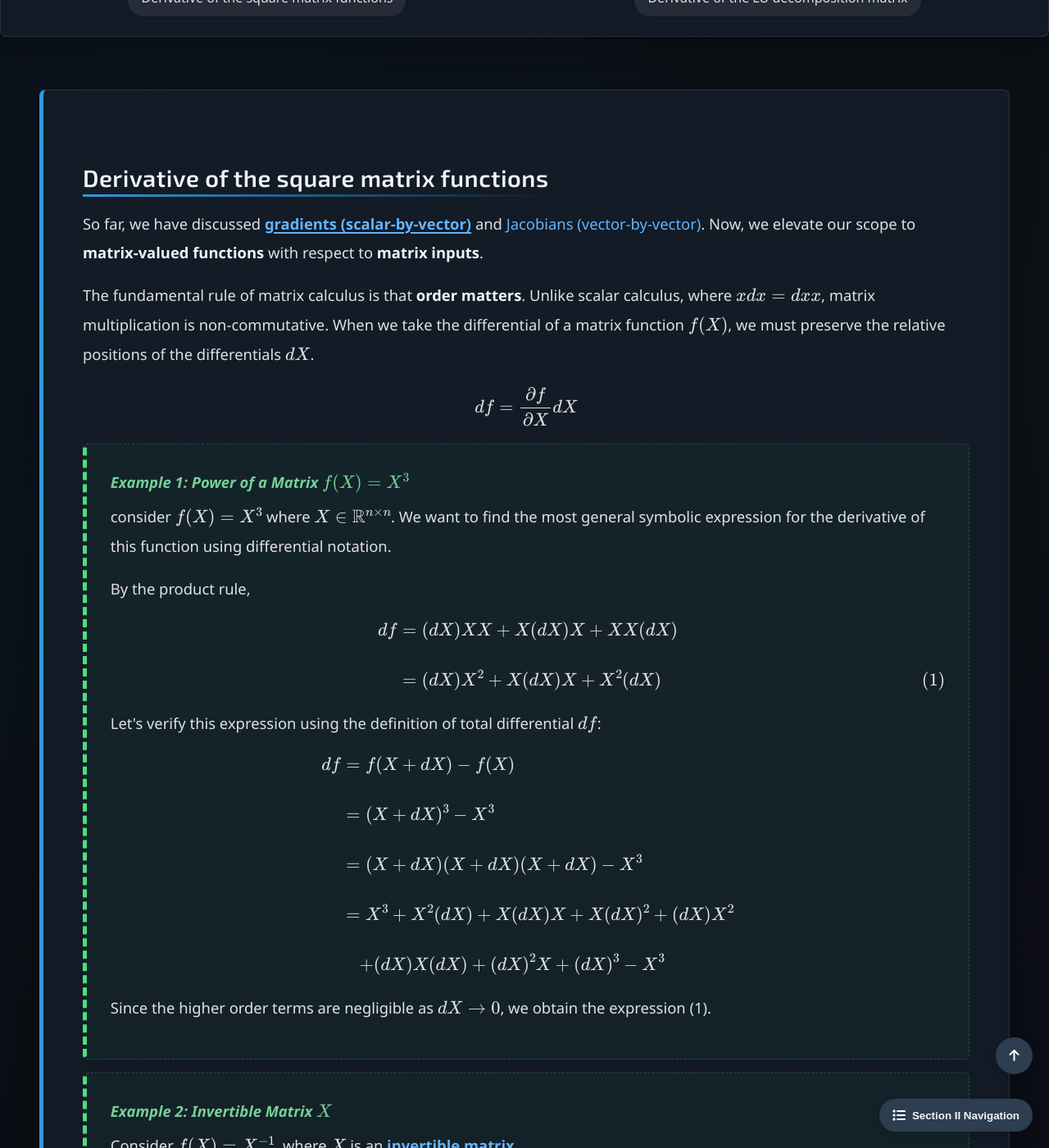
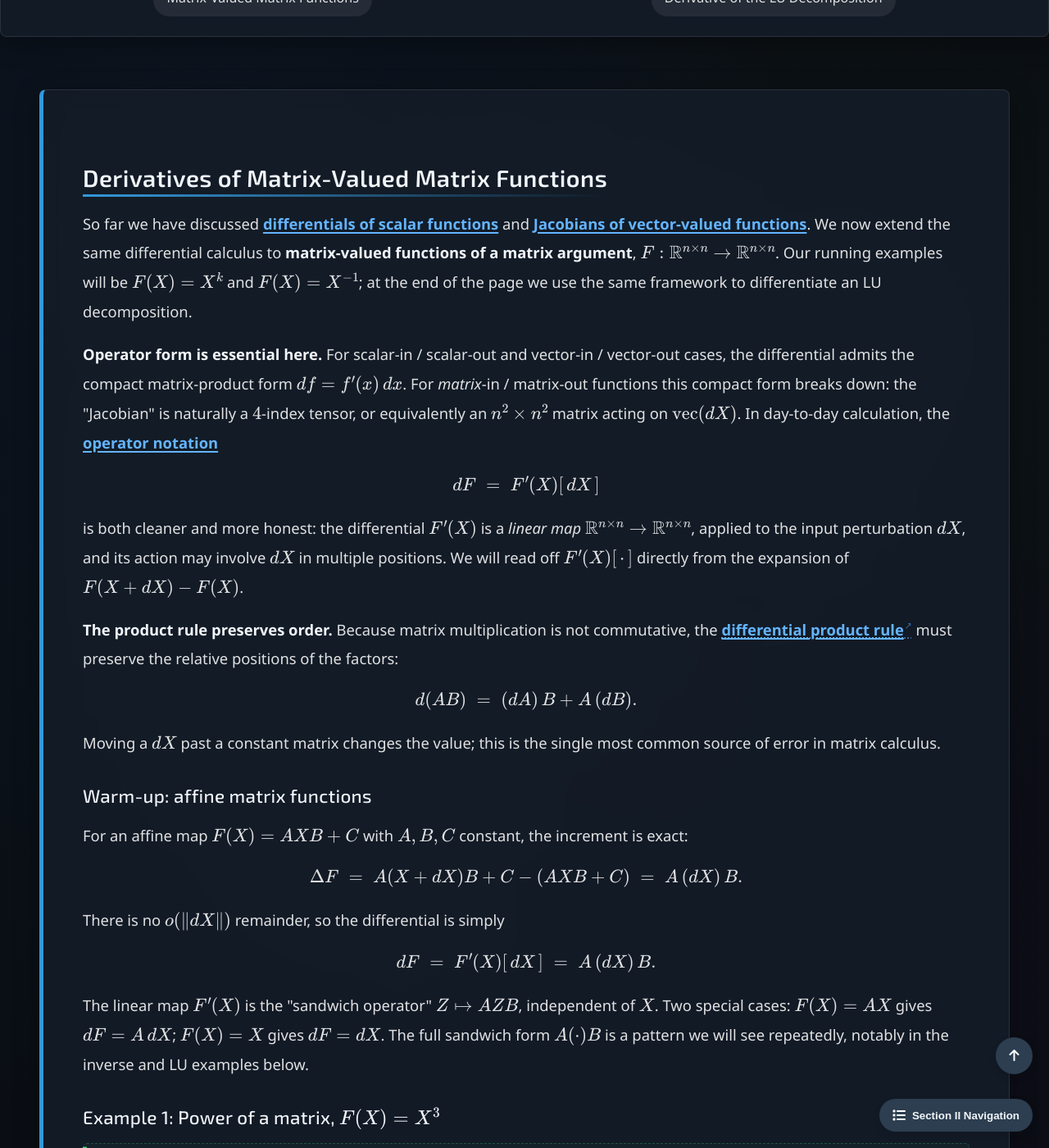
Before and after one commit to Yusukey01/yusukey01.github.io, a Jekyll site: the page built from Mathematics/Calculus/matrix_cal.html, in a window 1280 px wide and 1400 px high, scrolled down 520 px. Shown: the whole window at 82% size. Built offline with Jekyll 4.4.1, drawn with Linux system fonts in a browser that asks for light colours; some of the changed text lies outside the part shown.

Commit message:
NEW calc-3

```diff
--- a/Mathematics/Calculus/matrix_cal.html
+++ b/Mathematics/Calculus/matrix_cal.html
@@ -18,140 +18,224 @@ uses_python: false
         {% include section_navigation.html %}
 
         <div class="topic-nav">
-            <a href="#square">Derivative of the square matrix functions</a>
-            <a href="#lu">Derivative of the LU decomposition matrix</a>
+            <a href="#square">Matrix-Valued Matrix Functions</a>
+            <a href="#lu">Derivative of the LU Decomposition</a>
         </div>
 
         <div class="container">
 
             <section id="square" class="section-content">
-                <h2>Derivative of the square matrix functions</h2>
+                <h2>Derivatives of Matrix-Valued Matrix Functions</h2>
 
                 <p>
-                    So far, we have discussed <a href="linear_approximation.html#ex1"><strong>gradients (scalar-by-vector)</strong></a> and
-                    <a href="jacobian.html">Jacobians (vector-by-vector)</strong></a>. Now,
-                    we elevate our scope to <strong>matrix-valued functions</strong> with respect to <strong>matrix inputs</strong>.
+                    So far we have discussed
+                    <a href="linear_approximation.html#D-differential"><strong>differentials of scalar functions</strong></a>
+                    and <a href="jacobian.html#D-jacobian"><strong>Jacobians of vector-valued functions</strong></a>.
+                    We now extend the same differential calculus to
+                    <strong>matrix-valued functions of a matrix argument</strong>,
+                    \(F : \mathbb{R}^{n \times n} \to \mathbb{R}^{n \times n}\). Our running examples will be
+                    \(F(X) = X^k\) and \(F(X) = X^{-1}\); at the end of the page we use the same framework to
+                    differentiate an LU decomposition.
                 </p>
 
                 <p>
-                    The fundamental rule of matrix calculus is that <strong>order matters</strong>. Unlike scalar calculus, where
-                    \(xdx = dxx\), matrix multiplication is non-commutative. When we take the differential of a matrix function \(f(X)\),
-                    we must preserve the relative positions of the differentials \(dX\).
+                    <strong>Operator form is essential here.</strong> For scalar-in / scalar-out and
+                    vector-in / vector-out cases, the differential admits the compact matrix-product form
+                    \(df = f'(x)\,dx\). For <em>matrix</em>-in / matrix-out functions this compact form breaks down:
+                    the "Jacobian" is naturally a \(4\)-index tensor, or equivalently an \(n^2 \times n^2\) matrix
+                    acting on \(\mathrm{vec}(dX)\). In day-to-day calculation, the
+                    <a href="jacobian.html#jacobian"><strong>operator notation</strong></a>
                     \[
-                    df = \frac{\partial f}{\partial X}dX
+                    dF \;=\; F'(X)[\,dX\,]
                     \]
-                </p>
-
-                <div class="proof">
-                    <span class="proof-title">Example 1: Power of a Matrix \(f(X) = X^3\)</span>
-                    <p>
-                        consider \(f(X) = X^3\) where \(X \in \mathbb{R}^{n \times n}\). We want to find the most general
-                        symbolic expression for the derivative of this function using differential notation.
-                    </p>
-                    <p>
-                        By the product rule,
-                        \[
-                        \begin{align*}
-                        df &=  (dX) X X  + X(dX)X  +X X (dX) \\\\
-                        &= (dX)X^2 + X(dX)X + X^2(dX) \tag{1}
-                        \end{align*}
-                        \]
-                        Let's verify this expression using the definition of total differential \(df\):
-                        \[
-                        \begin{align*}
-                        df &= f(X + dX) - f(X) \\\\
-                        &= (X+dX)^3 - X^3 \\\\
-                        &= (X+dX)(X+dX)(X+dX) - X^3 \\\\
-                        &= X^3 + X^2(dX) + X(dX)X + X(dX)^2 + (dX)X^2 \\\\
-                        &\quad + (dX)X(dX) + (dX)^2X + (dX)^3 - X^3
-                        \end{align*}
-                        \]
-                        Since the higher order terms are negligible as \(dX \to 0\), we obtain the expression (1).
-                    </p>
-                </div>
-
-                <div class="proof">
-                    <span class="proof-title">Example 2: Invertible Matrix \(X\)</span>
-                    <p>
-                        Consider \(f(X) = X^{-1}\), where \(X\) is an <a href="../Linear_algebra/matrix_algebra.html#inv"><strong>invertible matrix</strong></a>.
-                    </p>
-                    <p>
-                        Since \(X^{-1}X = I\),
-                        \[
-                        d(X^{-1}X) = d(I) = 0 \, \in \mathbb{R}^{m \times n}.
-                        \]
-                        Then by the product rule,
-                        \[
-                        \begin{align*}
-                        &df = d(X^{-1})X + X^{-1}(dX) = 0 \\\\
-                        &\Longrightarrow  d(X^{-1})X = - X^{-1}(dX).
-                        \end{align*}
-                        \]
-                        Thus,
-                        \[
-                        df = d(X^{-1}) = - X^{-1}(dX)X^{-1}.
-                        \]
-                    </p>
-                </div>
-            </section>
-
-            <section id="lu" class="section-content">
-                <h2>Derivative of the LU decomposition matrix</h2>
-
-                <p>
-                    <a href="../Linear_algebra/matrix_algebra.html#lu"><strong>LU decomposition</strong></a> is a pillar of numerical linear algebra,
-                    factoring a square matrix \(X\) into a lower triangular matrix \(L\) (with unit diagonal) and an upper triangular matrix \(U\).
-                    Understanding the sensitivity of this decomposition to changes in \(X\) is vital for <strong>stability analysis</strong> in numerical solvers.
+                    is both cleaner and more honest: the differential \(F'(X)\) is a <em>linear map</em>
+                    \(\mathbb{R}^{n \times n} \to \mathbb{R}^{n \times n}\), applied to the input perturbation \(dX\),
+                    and its action may involve \(dX\) in multiple positions. We will read off \(F'(X)[\,\cdot\,]\)
+                    directly from the expansion of \(F(X + dX) - F(X)\).
                 </p>
 
                 <p>
-                    Starting from the definition \(X = LU\), we apply the product rule to find the relationship between the differentials:
+                    <strong>The product rule preserves order.</strong> Because matrix multiplication is not
+                    commutative, the
+                    <a href="linear_approximation.html#T-differential_product_rule" class="ref-link"><strong>differential product rule</strong></a>
+                    must preserve the relative positions of the factors:
                     \[
-                    dX = d(LU) = (dL)U + L(dU)
+                    d(AB) \;=\; (dA)\,B + A\,(dB).
                     \]
-                    Here, \(dL\) and \(dU\) must preserve the structural constraints: \(dL\) is strictly lower triangular (diagonal is zero because \(L_{ii}=1\)),
-                    and \(dU\) is upper triangular.
+                    Moving a \(dX\) past a constant matrix changes the value; this is the single most common source
+                    of error in matrix calculus.
                 </p>
 
+                <h3>Warm-up: affine matrix functions</h3>
+
+                <p>
+                    For an affine map \(F(X) = AXB + C\) with \(A, B, C\) constant, the increment is exact:
+                    \[
+                    \Delta F \;=\; A(X + dX)B + C - (AXB + C) \;=\; A\,(dX)\,B.
+                    \]
+                    There is no \(o(\|dX\|)\) remainder, so the differential is simply
+                    \[
+                    dF \;=\; F'(X)[\,dX\,] \;=\; A\,(dX)\,B.
+                    \]
+                    The linear map \(F'(X)\) is the "sandwich operator" \(Z \mapsto AZB\), independent of \(X\). Two
+                    special cases: \(F(X) = AX\) gives \(dF = A\,dX\); \(F(X) = X\) gives \(dF = dX\). The full
+                    sandwich form \(A(\cdot)B\) is a pattern we will see repeatedly, notably in the inverse and LU
+                    examples below.
+                </p>
+
+                <h3>Example 1: Power of a matrix, \(F(X) = X^3\)</h3>
+
                 <div class="proof">
-                    <span class="proof-title">A \(2 \times 2\) Analytical Example</span>
+                    <span class="proof-title">Example 1.</span>
                     <p>
-                        Consider
-                        \[
-                        L = \begin{bmatrix} 1 & 0 \\ L_{21} & 1 \end{bmatrix}
-                        \]
-                        and
-                        \[
-                        U = \begin{bmatrix} U_{11} & U_{12} \\ 0 & U_{22} \end{bmatrix}.
-                        \]
-                    </p>
-                    <p>
-                        Their differentials are constrained as:
-                        \[
-                        dL = \begin{bmatrix} 0 & 0 \\ d(L_{21}) & 0 \end{bmatrix}
-                        \]
-                        and
-                        \[
-                        dU = \begin{bmatrix} d(U_{11}) & d(U_{12}) \\ 0 & d(U_{22}) \end{bmatrix}.
-                        \]
-                        The total differential \(dX\) is then computed as:
+                        Let \(F(X) = X^3\) with \(X \in \mathbb{R}^{n \times n}\). Expanding the increment and keeping
+                        only linear-in-\(dX\) terms:
                         \[
                         \begin{align*}
-                        d(X) &= \begin{bmatrix} 0 & 0 \\ d(L_{21}) & 0 \end{bmatrix}\begin{bmatrix}  U_{11} & U_{12} \\ 0 & U_{22} \end{bmatrix}
-                            + \begin{bmatrix} 1 & 0 \\ L_{21} & 1 \end{bmatrix}\begin{bmatrix} d( U_{11}) & d(U_{12}) \\ 0 & d(U_{22}) \end{bmatrix}\\\\
-                            &= \begin{bmatrix} d(U_{11}) & d(U_{12}) \\ d(L_{21}) & d(U_{22}) \end{bmatrix}
+                        (X+dX)^3 - X^3
+                           &= X^3 + X^2(dX) + X(dX)X + X(dX)^2 \\
+                           &\quad + (dX)X^2 + (dX)X(dX) + (dX)^2 X + (dX)^3 - X^3.
                         \end{align*}
                         \]
+                        The six bilinear and trilinear terms in \(dX\) are \(o(\|dX\|)\). The three linear terms give
+                        the differential:
+                        \[
+                        dF \;=\; F'(X)[\,dX\,] \;=\; (dX)X^2 + X(dX)X + X^2(dX).
+                        \]
+                        Note how each of the three factors of \(X\) in \(X^3\) contributes one term, with \(dX\)
+                        inserted at that factor's position; the non-commutativity of multiplication forbids
+                        collecting them into a single "coefficient". \(\blacksquare\)
                     </p>
                 </div>
 
                 <div class="insight-box">
-                        <h3>Application: Sensitivity in Structural Engineering</h3>
+                    <h3>Why there is no single "\(\partial F / \partial X\)" matrix</h3>
                     <p>
-                            This matrix-level differential allows us to calculate how small perturbations in the input matrix \(X\)
-                            (representing, for example, the stiffness of a bridge or the weights of a financial model) propagate through
-                            to the triangular factors. This is the mathematical basis for <strong>algorithmic differentiation</strong>
-                            applied to matrix factorizations, enabling the optimization of systems defined by linear equations.
+                        One might hope to write \(dF = (\partial F / \partial X)\, dX\) in analogy with the scalar
+                        case, but Example 1 shows this is impossible: \(dX\) appears in three different positions,
+                        and no single constant matrix \(M\) satisfies \(M\,dX = (dX)X^2 + X(dX)X + X^2(dX)\) for all
+                        \(dX\). The correct object — the linear map \(F'(X)\) — is described by how it <em>acts</em>
+                        on \(dX\), not by a single multiplicand. This is why the operator notation
+                        \(F'(X)[\,dX\,]\) is the right one for matrix-in / matrix-out calculus.
+                    </p>
+                </div>
+
+                <h3>Example 2: Inverse, \(F(X) = X^{-1}\)</h3>
+
+                <div class="proof">
+                    <span class="proof-title">Example 2.</span>
+                    <p>
+                        Let \(X \in \mathbb{R}^{n \times n}\) be
+                        <a href="../Linear_algebra/matrix_algebra.html#inv"><strong>invertible</strong></a>, and set
+                        \(F(X) = X^{-1}\). From the identity \(X^{-1} X = I\) we take the differential of both sides;
+                        since \(I\) is constant, \(d(I) = 0 \in \mathbb{R}^{n \times n}\). Applying the product rule
+                        to the left side:
+                        \[
+                        d(X^{-1})\,X + X^{-1}(dX) \;=\; 0
+                        \qquad \Longrightarrow \qquad
+                        d(X^{-1})\,X \;=\; -X^{-1}(dX).
+                        \]
+                        Right-multiplying by \(X^{-1}\):
+                        \[
+                        dF \;=\; d(X^{-1}) \;=\; -X^{-1}(dX)\,X^{-1}.
+                        \]
+                        In operator form: \(F'(X)[\,dX\,] = -X^{-1}(dX)X^{-1}\) — again a sandwich operator, now with
+                        \(A = B = -X^{-1}\) (and with a single sign). \(\blacksquare\)
+                    </p>
+                </div>
+
+                <div class="insight-box">
+                    <h3>From autodiff to optimization</h3>
+                    <p>
+                        The formula \(d(X^{-1}) = -X^{-1}(dX)X^{-1}\) is the backbone of
+                        <a href="../Machine_learning/autodiff.html"><strong>automatic differentiation</strong></a>
+                        through linear-algebra primitives such as matrix solves. When an ML loss depends on
+                        \(X^{-1} b\) — for instance in <strong>Gaussian process</strong> marginal likelihoods or in
+                        <strong>second-order optimization</strong> with a Hessian solve — the gradient with respect
+                        to \(X\) is obtained by contracting the upstream gradient against
+                        \(-X^{-1}(\cdot)X^{-1}\), never by materializing an inverse and differentiating elementwise.
+                    </p>
+                </div>
+
+            </section>
+
+            <section id="lu" class="section-content">
+                <h2>Derivative of the LU Decomposition</h2>
+
+                <p>
+                    <a href="../Linear_algebra/matrix_algebra.html#lu"><strong>LU decomposition</strong></a> factors a
+                    square matrix \(X\) as \(X = LU\), where \(L\) is unit lower triangular (diagonal entries equal
+                    to one) and \(U\) is upper triangular. Understanding how \(L\) and \(U\) change when \(X\) is
+                    perturbed is fundamental for <strong>stability analysis</strong> in numerical linear algebra and
+                    for <strong>differentiable linear-algebra primitives</strong> in modern autodiff systems.
+                </p>
+
+                <p>
+                    Applying the product rule to \(X = LU\):
+                    \[
+                    dX \;=\; (dL)\,U + L\,(dU).
+                    \]
+                    The structural constraints on \(L\) and \(U\) carry over to their differentials: \(dL\) is
+                    strictly lower triangular (the unit-diagonal constraint freezes the diagonal of \(L\), so
+                    \((dL)_{ii} = 0\)), and \(dU\) is upper triangular. Between the two of them \(dL\) and \(dU\)
+                    have exactly \(n^2\) independent entries — the same as \(dX\) — so the map
+                    \((dL, dU) \mapsto dX\) is (generically) invertible, which is what allows us to solve for
+                    \(dL, dU\) given \(dX\).
+                </p>
+
+                <h3>A \(2 \times 2\) worked example</h3>
+
+                <p>
+                    Take
+                    \[
+                    L \;=\; \begin{bmatrix} 1 & 0 \\ L_{21} & 1 \end{bmatrix},
+                    \qquad
+                    U \;=\; \begin{bmatrix} U_{11} & U_{12} \\ 0 & U_{22} \end{bmatrix},
+                    \]
+                    with differentials constrained by the triangular shapes:
+                    \[
+                    dL \;=\; \begin{bmatrix} 0 & 0 \\ dL_{21} & 0 \end{bmatrix},
+                    \qquad
+                    dU \;=\; \begin{bmatrix} dU_{11} & dU_{12} \\ 0 & dU_{22} \end{bmatrix}.
+                    \]
+                    Computing \(dX = (dL)U + L(dU)\) term by term:
+                    \[
+                    (dL)\,U \;=\; \begin{bmatrix} 0 & 0 \\ dL_{21}\, U_{11} & dL_{21}\, U_{12} \end{bmatrix},
+                    \qquad
+                    L\,(dU) \;=\; \begin{bmatrix} dU_{11} & dU_{12} \\ L_{21}\, dU_{11} & L_{21}\, dU_{12} + dU_{22} \end{bmatrix}.
+                    \]
+                    Adding these,
+                    \[
+                    dX \;=\;
+                    \begin{bmatrix}
+                        dU_{11} & dU_{12} \\
+                        L_{21}\, dU_{11} + U_{11}\, dL_{21} & L_{21}\, dU_{12} + U_{12}\, dL_{21} + dU_{22}
+                    \end{bmatrix}.
+                    \]
+                </p>
+
+                <p>
+                    Reading this system in reverse — solving for \((dU_{11}, dU_{12}, dL_{21}, dU_{22})\) given the
+                    entries of \(dX\) — yields the <strong>forward-mode sensitivity</strong> of each LU factor
+                    entry. The upper row of \(dX\) determines the top row of \(dU\) immediately
+                    (\(dU_{11} = dX_{11}\), \(dU_{12} = dX_{12}\)); the bottom row then gives \(dL_{21}\) and
+                    \(dU_{22}\) by back-substitution. This triangular-then-triangular solve pattern is exactly how
+                    the general LU-differentiation algorithm works at scale.
+                </p>
+
+                <div class="insight-box">
+                    <h3>Application: differentiable linear algebra in modern ML</h3>
+                    <p>
+                        The identity \(dX = (dL)U + L(dU)\) is the starting point for
+                        <strong>reverse-mode autodiff through matrix factorizations</strong> — a key ingredient in
+                        frameworks that differentiate through linear solves, determinant computations, and Cholesky
+                        factorizations. Given an upstream gradient \(\bar X\) (the sensitivity of a downstream loss
+                        with respect to \(X\)), one recovers \(\bar L\) and \(\bar U\) by solving the adjoint
+                        equations derived from the identity above. This is what allows end-to-end training of models
+                        that embed linear solves — from <strong>Gaussian processes</strong> and
+                        <strong>differentiable physics simulators</strong> to
+                        <strong>structured-prediction layers</strong> — without ever writing hand-tuned backward
+                        passes.
                     </p>
                 </div>
 
```
Lines whose indentation alone changed are shown as unchanged.
